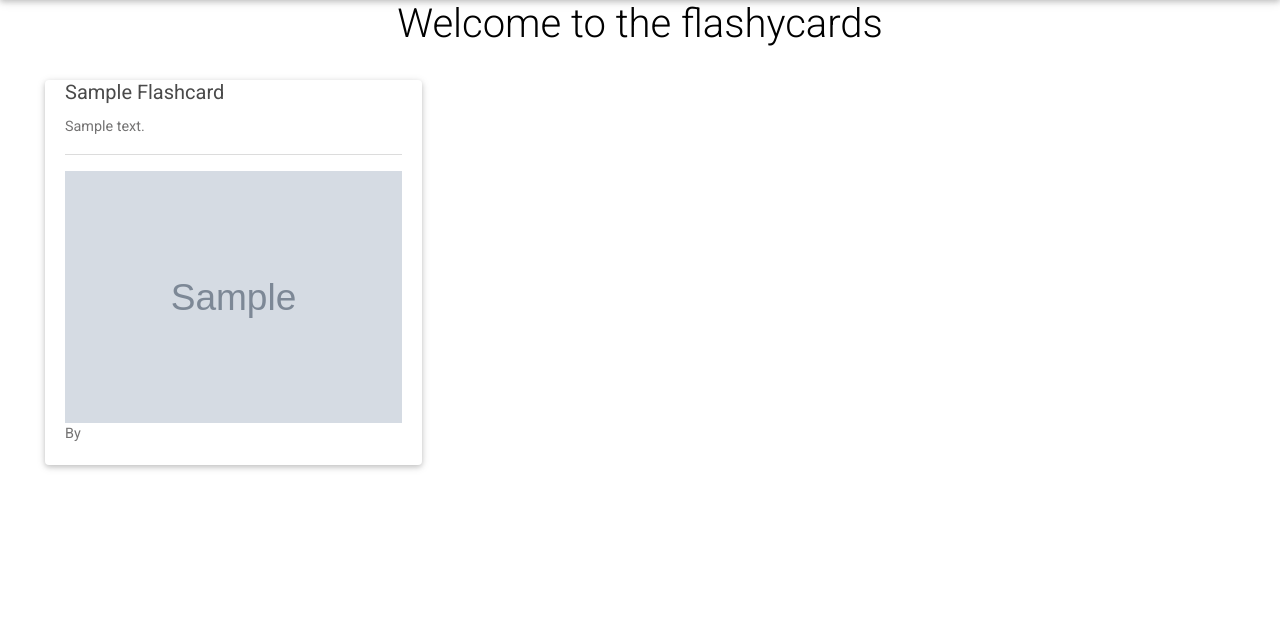
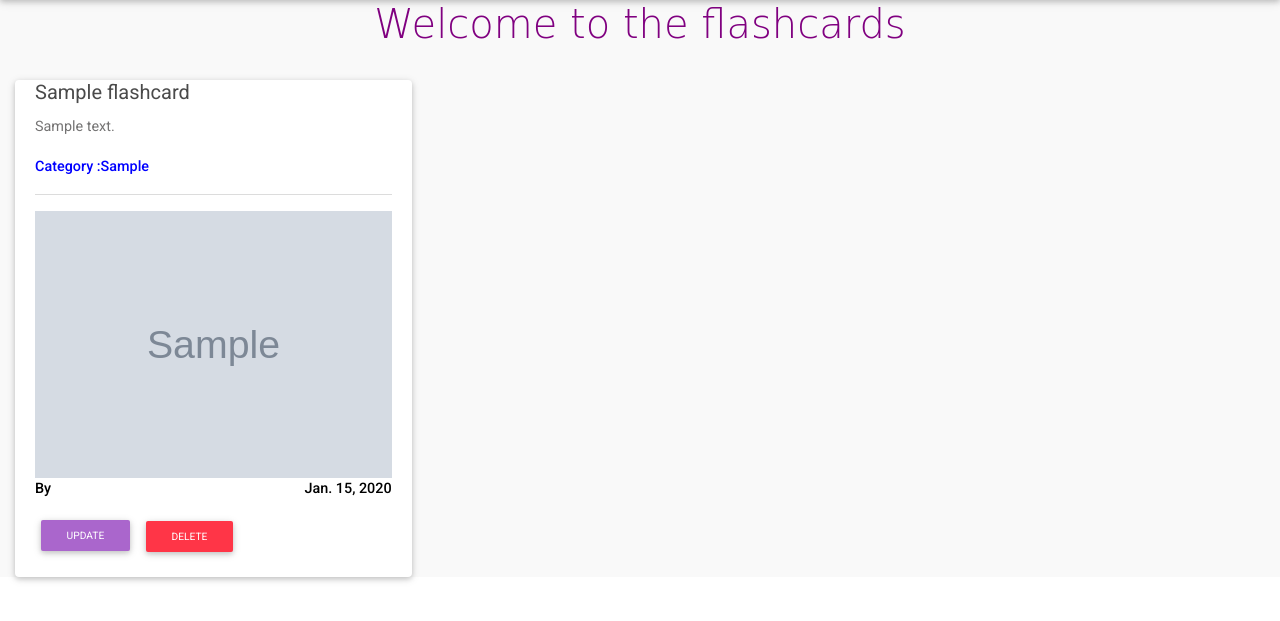
Before and after one commit to Bridgit-wairimu/flashycards, a Django app: template myflash/templates/index.html in a window 1280 px wide. Shown: the part 70-691 px from the top of the page. Run offline with Django 3.2, Linux system fonts and the light colour scheme; tables that the repository leaves empty hold one stand-in row (values such as "Sample post"); the template is opened without the code that fills it: values that come from a table or form of the project are taken from there, most other values are stand-ins (such as "Sample title", 1, 10 or a date in 2020); grey boxes marked "Sample" are stand-in pictures; some libraries are stand-ins or nearby versions.

Commit message:
added the update and delete buttons

```diff
--- a/myflash/templates/index.html
+++ b/myflash/templates/index.html
@@ -5,32 +5,31 @@
 
 {{block.super}}
 
-<h1 style="color: black; text-align: center;"> Welcome to the flashycards</h1>
-
-<div class="container-fluid main">
-    <div class="container-fluid headview">
+<body style= "background-color:  #f9f9f9;">
+<h1 style="color: purple; text-align: center;  font-family: 'Yesteryear', cursive, serif; "> Welcome to the flashcards</h1>
 
 
     <div class="templates d-flex flex-row">
-        {% for flashcards in flashcards %}
+        {% for  flashcards in flashcards %}
 
         <div class="col-md-4 mt-4">
             <div class="card profile-card-5">
-                <div class="card-img-block">
-
-                <div class="card-body pt-0">
-                    <h5 class="card-title">{{flashcards.title|title}}</h5>
+                       <div class="card-body pt-0">
+                    <h5 class="card-title">{{flashcards.title}}</h5>
                     <p class="card-text">{{flashcards.description}}</p>
+                    <small class="card-text" style="color: blue; font-weight: 500;"  > Category :{{flashcards.category}}</small>
                     <hr>
 
-                  <p class="card-text "><img src="{{image.profile.image.url}}" class="nav-img mr-2" alt="">
-                By {{flashcards.user.username|title}} <span style="float:right">{{flashcards.date|date}}</span>
-            </p>
+                <p style="color: black; font-weight: 500;"  class="card-text "><img src="{{image.profile.image.url}}" class="nav-img mr-2" alt="">
+                By {{flashcards.user.username|title}} <span style="float:right">{{flashcards.pub_date|date}}</span>
+                  </p>
+                <a class="btn btn-secondary btn-sm mt-1 mb-sm" href="{% url 'updateForm' flashcards.id%}">Update</a>
+                <a class="btn btn-danger btn-sm mt-1 mb-1" href="{% url 'deleteForm'  flashcards.id%}">Delete</a>
                 </div>
             </div>
         </div>
         {% endfor %}
     </div>
 </div>
-
+</body>
 {%endblock%}
```
